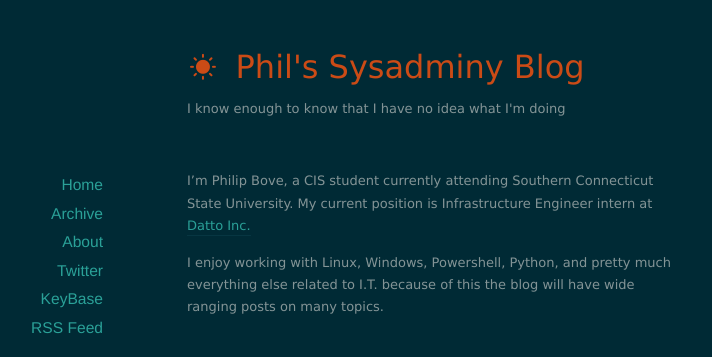
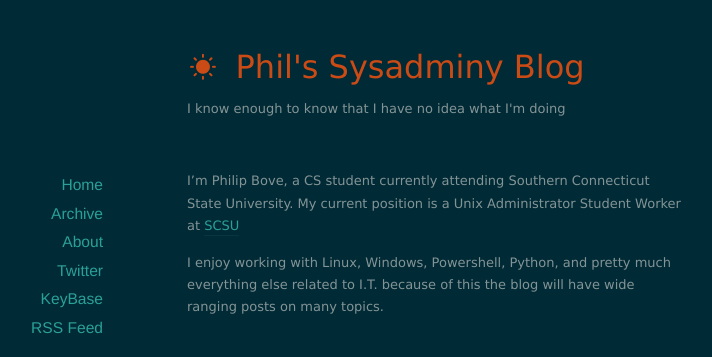
Before and after one commit to bandit145/bandit145.github.io, a Jekyll site: the page built from about/index.markdown, in a window 1280 px wide, cut to the strip 0-357 px from the top of the page. Shown: the whole strip, without its empty margins (203-915 px from the left). Built offline with Jekyll 4.4.1, drawn with Linux system fonts in a browser that asks for light colours; nearby versions of some CDN libraries.

Commit message:
updated about

```diff
--- a/about/index.markdown
+++ b/about/index.markdown
@@ -3,7 +3,7 @@ layout: default
 title: About
 ---
 
-I'm Philip Bove, a CIS student currently attending Southern Connecticut State University.
-My current position is Infrastructure Engineer intern at <a href="https://www.datto.com/">Datto Inc.</a>
+I'm Philip Bove, a CS student currently attending Southern Connecticut State University.
+My current position is a Unix Administrator Student Worker at <a href="https://www.southernct.edu/">SCSU</a>
 
 I enjoy working with Linux, Windows, Powershell, Python, and pretty much everything else related to I.T. because of this the blog will have wide ranging posts on many topics.
```
